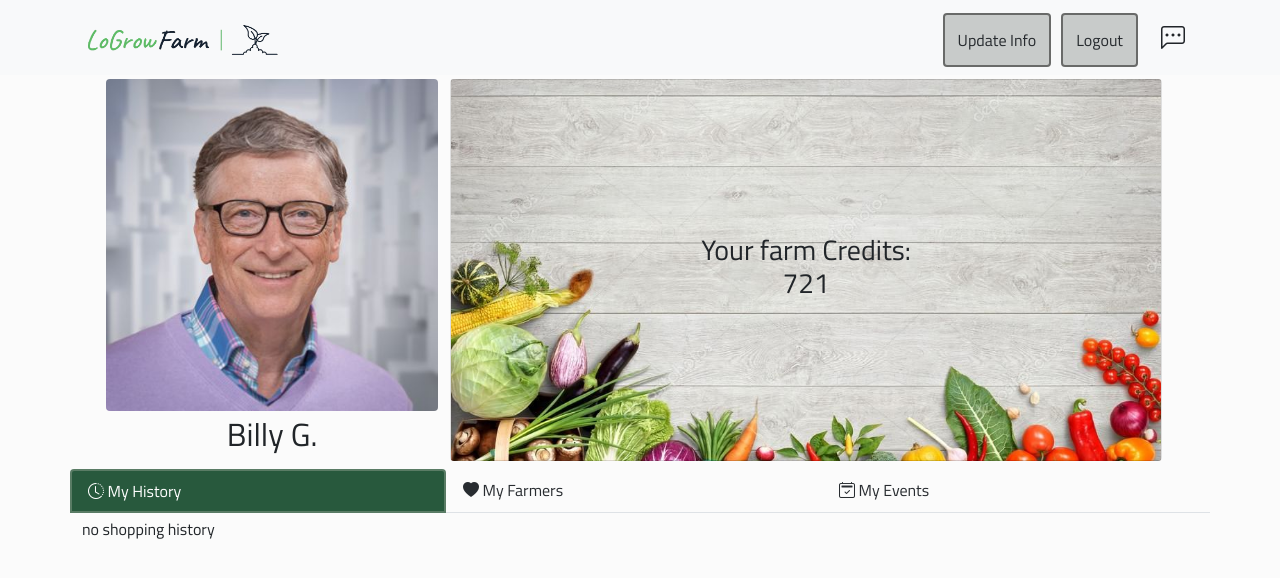
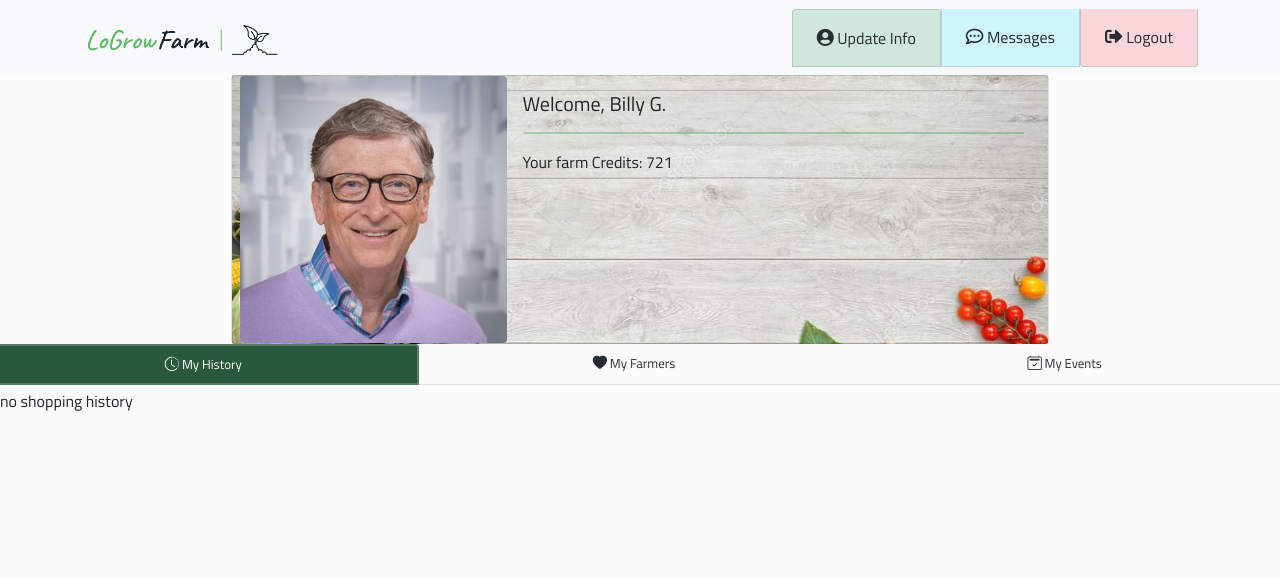
Before and after one commit to pokai-huang0828/CSTP1304_SuperGreenTeam, a PHP site: page /customerProfilePage.php in a window 1280 px wide. Shown: the top 578 px of the page. Run offline with PHP 8.4, Linux system fonts and the light colour scheme; some libraries are stand-ins or nearby versions.

Commit message:
updated UI on customer pages

```diff
--- a/css/shared.css
+++ b/css/shared.css
@@ -58,3 +58,8 @@ a:hover {
     border: 2px solid rgba(68, 68, 68, 0.719);
     background-color: rgba(120, 126, 120, 0.37);
 }
+
+/* icons */
+i{
+    font-size: 1.1em;
+}
--- a/customerProfilePage.php
+++ b/customerProfilePage.php
@@ -1,28 +1,14 @@
 <?php
 require_once("inc/utilities/Shared.class.php");
-Shared::header("LoGrow farm Login Page", "css/customerProfilePage.css");
+require_once("inc/utilities/ProfilePage.class.php");
+Shared::header("LoGrow farm Customer Profile Page", "css/customerProfilePage.css");
 Shared::navbar();
+ProfilePage::profileCard();
 ?>
-
-<div class="container" style="min-height: 80%;">
-
-<!-- Customer Info Section -->
-<div class="row container text-center mt-1 mb-2">
-    <div class="col-4">
-        <img class="img-fluid rounded mb-1" src="assets/user1.jpg" alt="profile picture">
-        <h2>Billy G.</h2>
-    </div>
-
-    <div class="card success col-8" id="creditBoard">
-    <div class="card-body row align-items-center">
-        <h3>Your farm Credits:<br>721</h3>
-    </div>
-    </div>
-</div>
 
 <!-- Middle Tab bar -->
 <nav>
-    <div class="row">
+    <div class="row text-center" style="font-size:small">
     <div class="nav nav-tabs mb-1" id="nav-tab" role="tablist">
     <a class="nav-item nav-link active col-4" id="nav-home-tab" data-toggle="tab" href="#nav-home" role="tab" aria-controls="nav-home" aria-selected="true"><i class="bi bi-clock-history"></i> My History</a>
     <a class="nav-item nav-link col-4" id="nav-profile-tab" data-toggle="tab" href="#nav-profile" role="tab" aria-controls="nav-profile" aria-selected="false"><i class="bi bi-heart-fill"></i> My Farmers</a>
@@ -32,7 +18,7 @@ Shared::navbar();
 </nav>
 
 <!-- Tab bar targets -->
-<div class="tab-content" id="nav-tabContent" >
+<div class="tab-content" id="nav-tabContent">
 
 <div class="tab-pane fade show active" id="nav-home" role="tabpanel" aria-labelledby="nav-home-tab">
     no shopping history
@@ -48,8 +34,6 @@ Shared::navbar();
 
 </div>
 
-<!-- End of container -->
-</div>
 
 <?php
 Shared::footer();
--- /dev/null
+++ b/inc/utilities/ProfilePage.class.php
@@ -0,0 +1,30 @@
+<?php
+
+class ProfilePage {
+
+    static function profileCard(){ ?>
+
+        <div class="row justify-content-center mx-2">
+            <div class="col-12 col-sm-8">
+                <div class="card success" id="creditBoard">
+                <div class="row gx-0 px-2">
+                    <div class="col-4 align-self-center">
+                        <img class="img-fluid rounded" src="assets/user1.jpg" alt="profile picture">
+                    </div>
+                    <div class="col-8">
+                        <div class="card-body">
+                        <h5>Welcome, Billy G.</h5>
+                        <hr>
+                        <p>Your farm Credits: 721</p>
+                        </div>
+                        </div>
+                    </div>
+                </div>
+            </div>
+        </div>
+
+    <?php }
+
+}
+
+?>
--- a/inc/utilities/Shared.class.php
+++ b/inc/utilities/Shared.class.php
@@ -20,6 +20,9 @@ class Shared {
 
                 <!-- Bootstrap Icons -->
                 <link rel="stylesheet" href="https://cdn.jsdelivr.net/npm/bootstrap-icons@1.4.0/font/bootstrap-icons.css">
+
+                <!-- Font Awesome here (from our CDN or by hosting yourself) -->
+                <link rel="stylesheet" href="https://cdnjs.cloudflare.com/ajax/libs/font-awesome/5.15.2/css/all.min.css" integrity="sha512-HK5fgLBL+xu6dm/Ii3z4xhlSUyZgTT9tuc/hSrtw6uzJOvgRr2a9jyxxT1ely+B+xFAmJKVSTbpM/CuL7qxO8w==" crossorigin="anonymous" />
 
                 <!-- CSS -->
                 <link rel="stylesheet" href="css/shared.css">
@@ -52,28 +55,33 @@ class Shared {
         <div class="container">
 
             <button class="navbar-toggler" type="button" data-toggle="collapse" data-target="#navbarTogglerDemo01" aria-controls="navbarTogglerDemo01" aria-expanded="false" aria-label="Toggle navigation">
-                <span class="navbar-toggler-icon"></span>
+            <i class="fas fa-bars"></i>
             </button>
 
             <a class="navbar-brand" href="#">
                 <img class="img-fluid" src="assets/logo.png" width=200 alt="LoGrow farm logo">
             </a>
 
-            <div class="collapse navbar-collapse flex-row-reverse mt-1" id="navbarTogglerDemo01">
+            <button class="navbar-toggler" type="button" type="button">
+            <i class="far fa-comment-dots"></i>
+            </button>
+
+            <div class="collapse navbar-collapse flex-row-reverse " id="navbarTogglerDemo01">
                 <hr>
-                <ul class="navbar-nav">
+                <ul class="navbar-nav list-group">
 
-                <li class="nav-item btn btn-border">
-                    <a class="nav-link" href="customerInfoUpdatePage.php">Update Info</a>
+                <li class="nav-item list-group-item list-group-item-success">
+                    <a class="nav-link" href="customerInfoUpdatePage.php"><i class="fas fa-user-circle"></i> Update Info</a>
                 </li>
 
-                <li class="nav-item btn btn-border">
-                    <a class="nav-link" href="#">Logout</a>
+                <li class="nav-item list-group-item list-group-item-info">
+                    <a class="nav-link" href="#"><i class="far fa-comment-dots"></i> Messages</a>
                 </li>
 
-                <li class="nav-item btn">
-                    <i class="bi bi-chat-left-dots" style="font-size: 1.5rem;"></i>
+                <li class="nav-item list-group-item list-group-item-danger">
+                    <a class="nav-link" href="index.php"><i class="fas fa-sign-out-alt"></i> Logout</a>
                 </li>
+
                 </ul>
             </div>
         </div>
```
Also changed, not shown: test.php (added, +40 -0 lines). Lines whose indentation alone changed are shown as unchanged.
